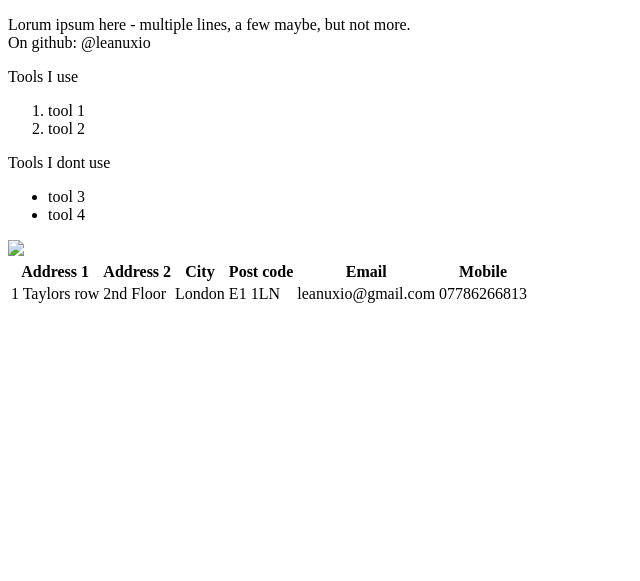
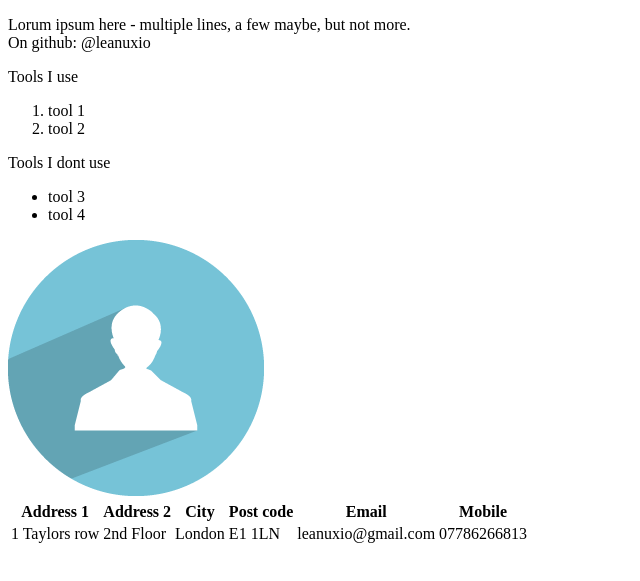
Before and after one commit to leanuxio/learn-co-sandbox, a plain HTML site: page index.html in a window 1280 px wide. Shown: the part 105-686 px from the top of the page, without its empty margins (0-640 px from the left). Drawn offline with Linux system fonts and the light colour scheme.

Commit message:
automatically backed up by learn

```diff
--- a/index.html
+++ b/index.html
@@ -39,7 +39,7 @@
         <td>07786266813</td>
       </tr>
 
-      <img src="person-icon.png">
+      <img src="/images/person-icon.png">
     </table>
 
   </body>
```
